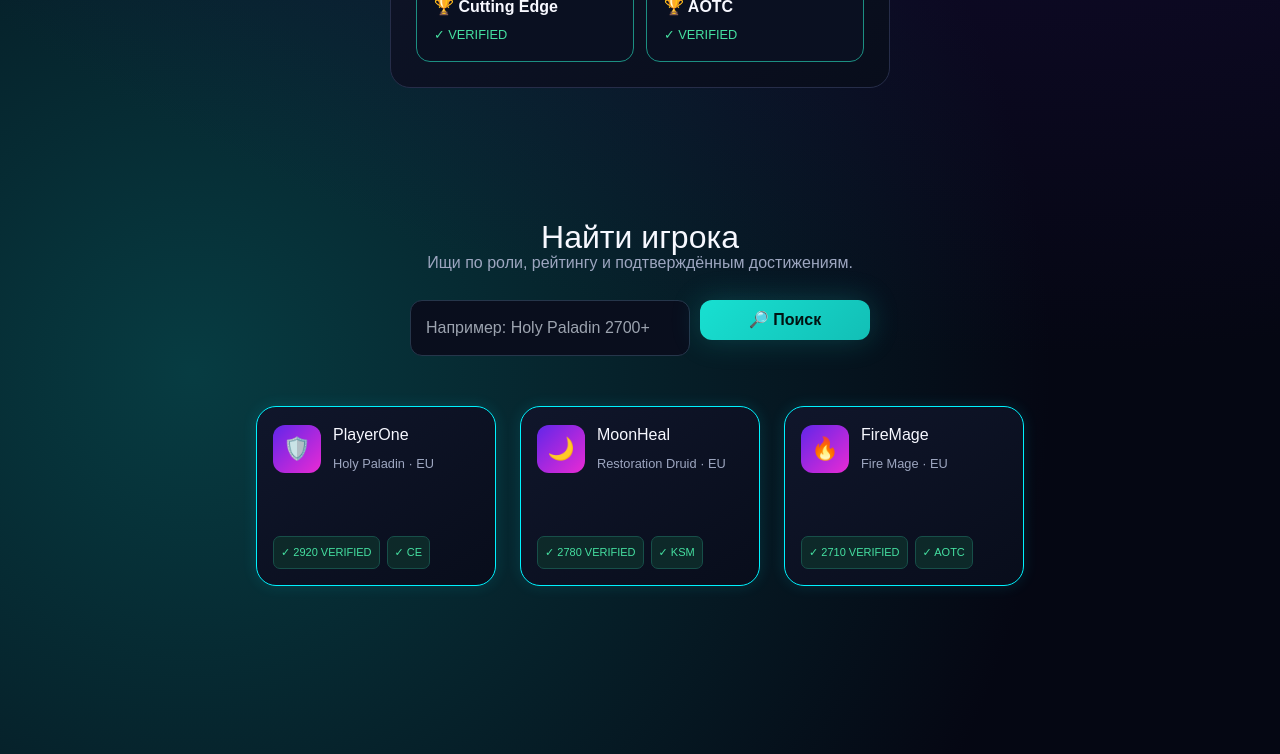
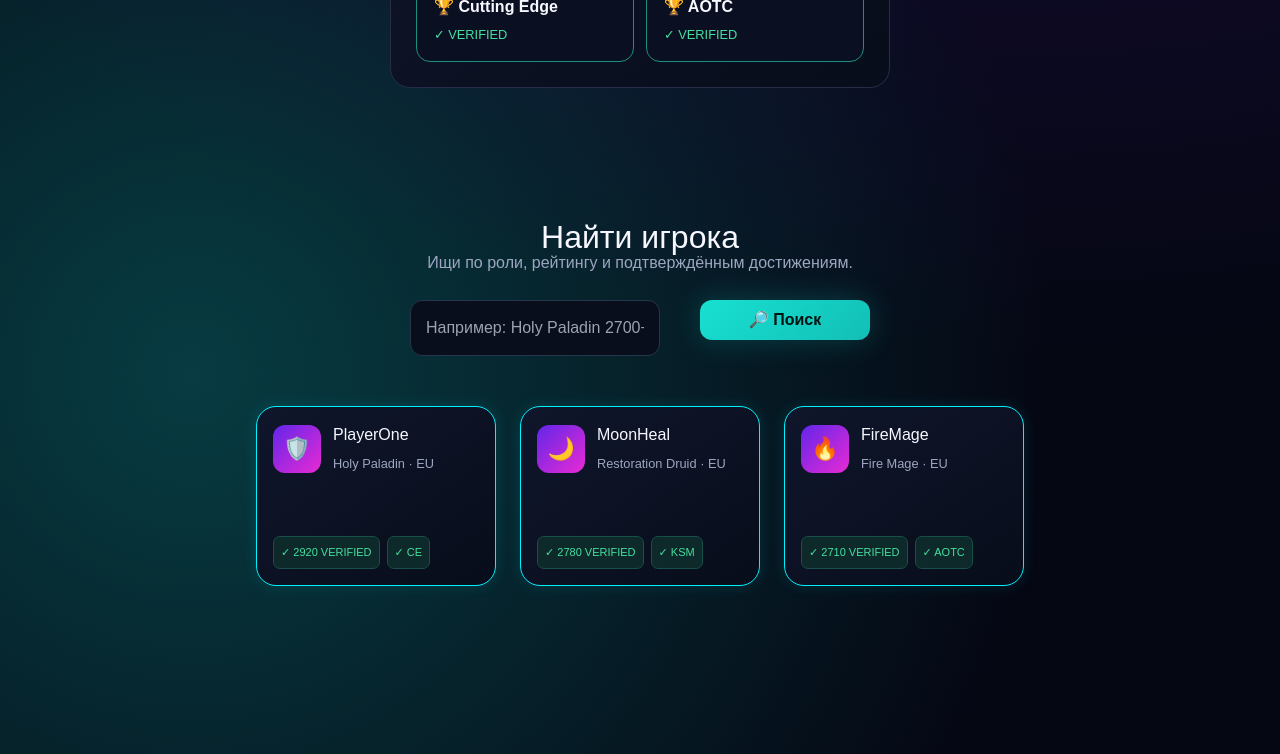
Before and after one commit to vesttrading/gamepro-market, a Next.js app: page / in a window 1280 px wide. Shown: the part 1383-2137 px from the top of the page. Built offline with nearby package versions, Linux system fonts and the light colour scheme; no server answers.

Commit message:
Add left margin to globals.css

```diff
--- a/app/globals.css
+++ b/app/globals.css
@@ -163,6 +163,7 @@ div[style*="justifyContent: \"space-between\""] {
     padding-left: 45px !important;   /* Расширяем по бокам */
     padding-right: 45px !important;
     min-width: 170px !important;     /* Задаем ширину */
+    margin-left: 30px !important;
 
     padding-top: 0 !important;       /* Убираем лишние отступы сверху/снизу */
     padding-bottom: 0 !important;
```
